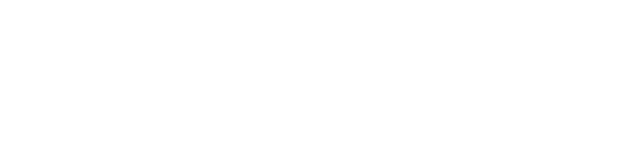
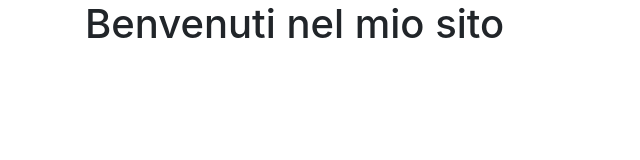
Before and after one commit to rosangeles/rosangeles.github.io, a plain HTML site: page index.html in a window 1280 px wide. Shown: the whole page, without its empty margins (0-640 px from the left). Drawn offline with Linux system fonts and the light colour scheme.

Commit message:
Aggiunto il titolo

```diff
--- a/index.html
+++ b/index.html
@@ -9,7 +9,7 @@
 -->
 <html lang="en">
   <head>
-    <title>Hello, world!</title>
+    <title>Benvenuti nel mio sito</title>
 
     <!-- Required meta tags -->
     <meta charset="utf-8">
@@ -33,7 +33,7 @@
 
     <header>
       <div class="container">
-
+        <h1>Benvenuti nel mio sito</h1>
       </div>
     </header>
 
```
